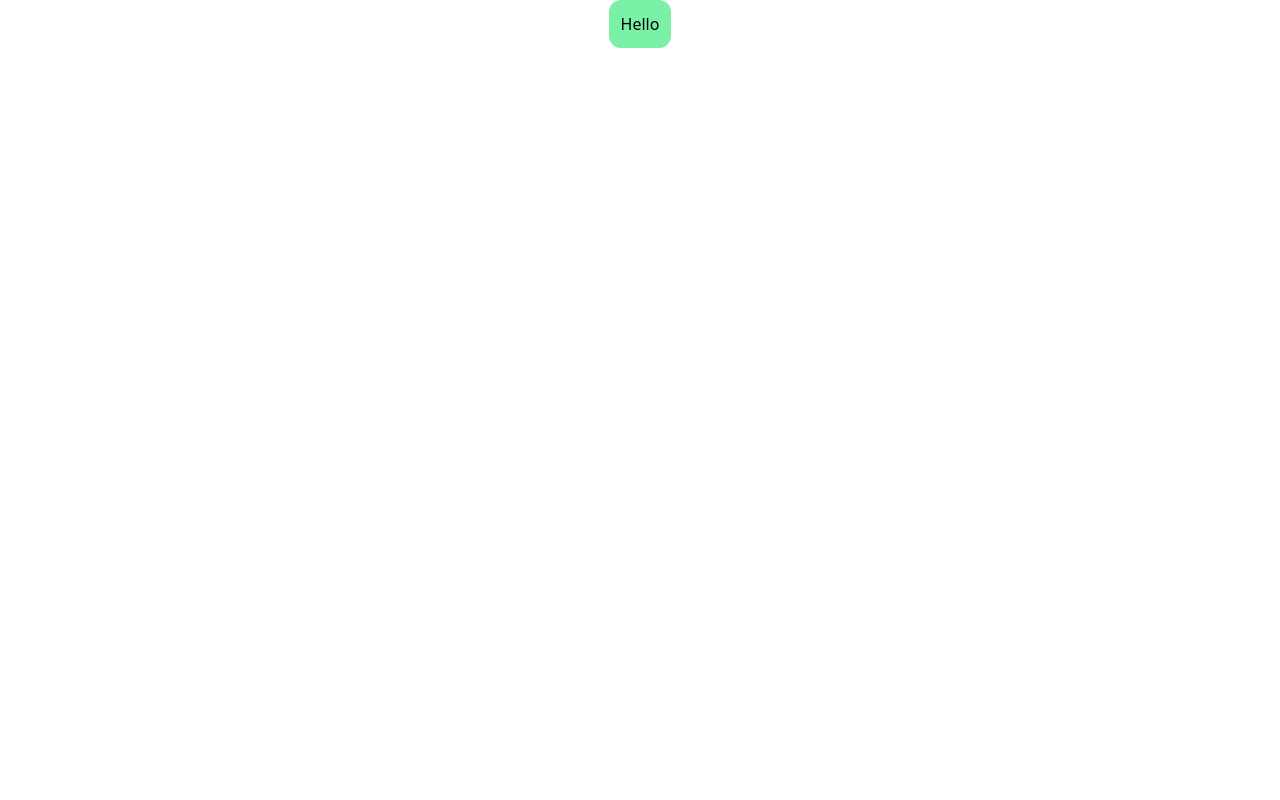
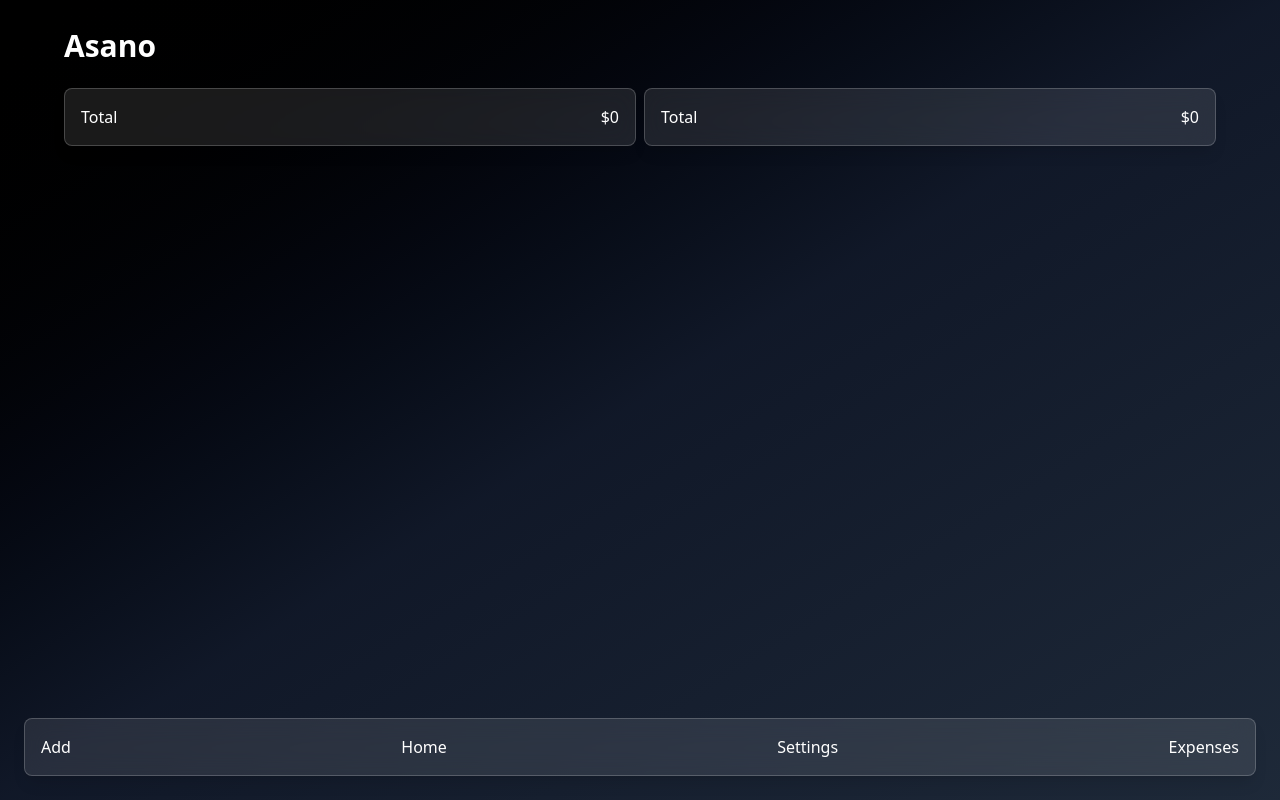
Before and after one commit to TheDAOS/Asano, a Next.js app: page /home in a window 1280 px wide. Built offline with nearby package versions, Linux system fonts and the light colour scheme.

Commit message:
Refactor home page layout and add lucide-react dependency

```diff
--- a/app/home/page.tsx
+++ b/app/home/page.tsx
@@ -1,11 +1,32 @@
 import '../globals.css'
-
 
 const Page = () => {
 
     return (
-        <div className="flex justify-center iteams-center h-full w-full">
-            <div className="bg-green-300 p-3 rounded-xl text-center">Hello</div>
+        <div className="h-screen w-screen bg-gradient-to-br from-black via-gray-900 to-gray-800 text-white flex flex-col gap-3">
+            <div className='w-[90%] mx-auto flex items-center'>
+                <span className='mt-4 py-3 text-3xl font-bold'>Asano</span>
+            </div>
+            <div className='w-[90%] mx-auto flex justify-between items-center gap-2'>
+                <div className="w-full rounded-lg p-4 flex items-center justify-between bg-white/10 backdrop-blur-md shadow-lg border border-white/20">
+                    <span>Total</span>
+                    <span>$0</span>
+                </div>
+                <div className="w-full rounded-lg p-4 flex items-center justify-between bg-white/10 backdrop-blur-md shadow-lg border border-white/20">
+                    <span>Total</span>
+                    <span>$0</span>
+                </div>
+            </div>
+
+
+            <div className='absolute bottom-0 w-full'>
+                <div className="m-6 rounded-lg p-4 flex items-center justify-between bg-white/10 backdrop-blur-md shadow-lg border border-white/20">
+                    <span className=''> Add </span>
+                    <span >Home</span>
+                    <span className=''>Settings</span>
+                    <span className=''>Expenses</span>
+                </div>
+            </div>
         </div>
     )
 }
--- a/package.json
+++ b/package.json
@@ -9,6 +9,7 @@
     "lint": "next lint"
   },
   "dependencies": {
+    "lucide-react": "^0.539.0",
     "next": "15.4.6",
     "postcss": "^8.5.6",
     "react": "19.1.0",
```
Also changed, not shown: 1 other file (tests, documents, lock files or other folders).
